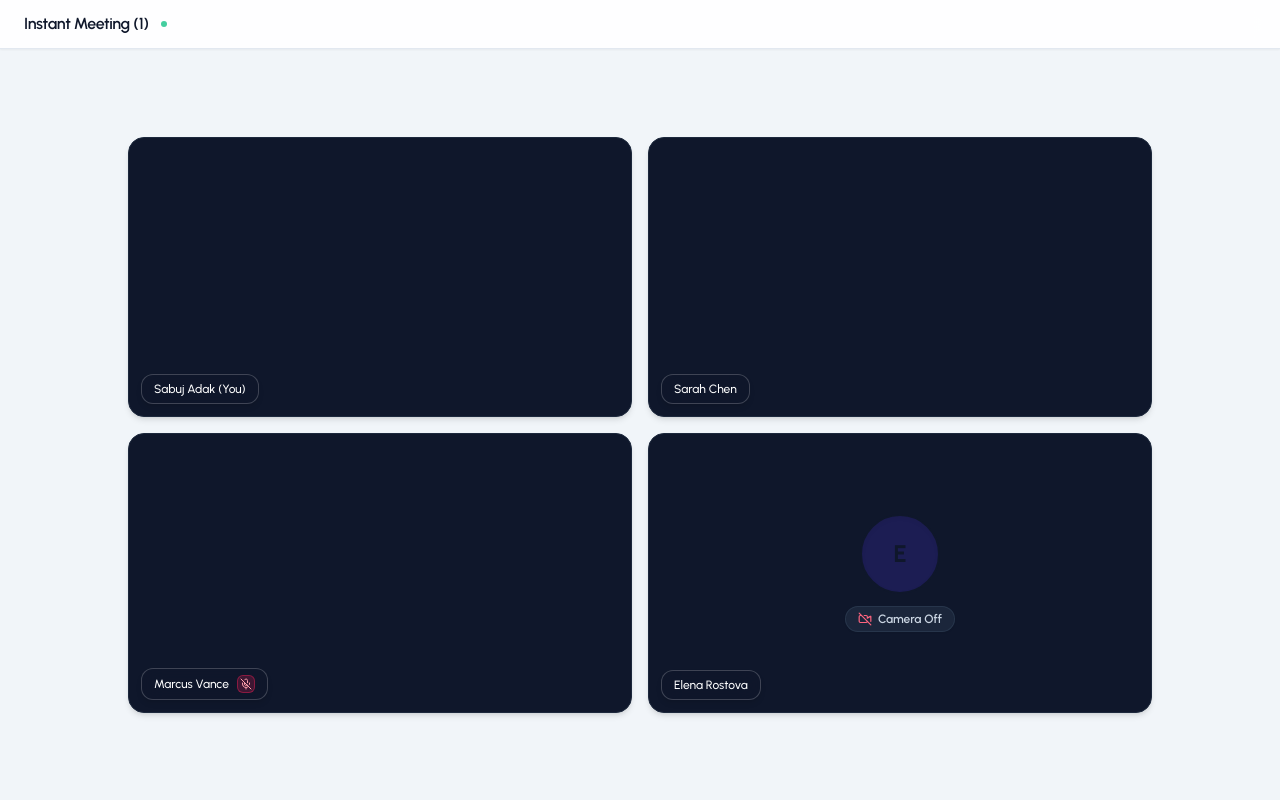
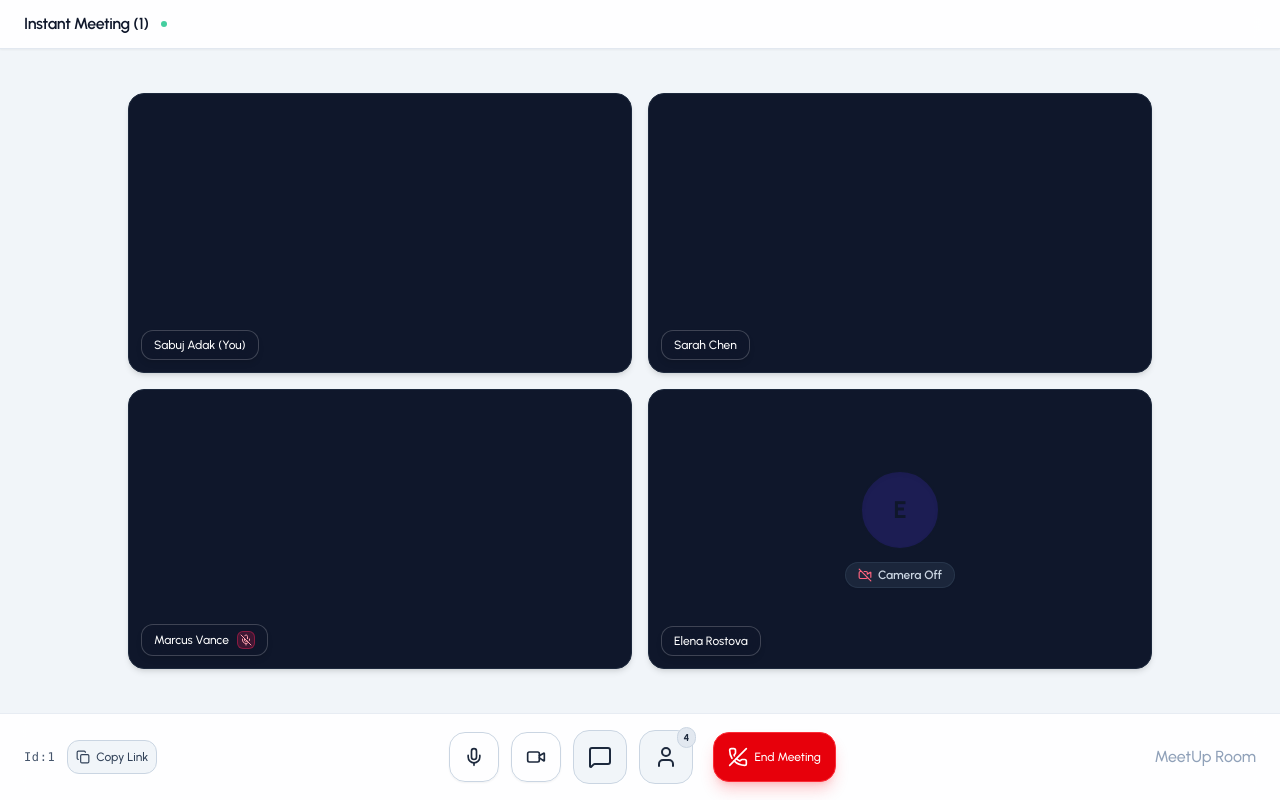
Before and after one commit to Mr-S-Adak/MeetUp-video-conferencing, a React (Vite) app in the folder client/: page /meeting/1 in a window 1280 px wide. Built offline with nearby package versions, Linux system fonts and the light colour scheme; no server answers.

Commit message:
Add meeting control bar

```diff
--- /dev/null
+++ b/client/src/components/meeting/ControlBar.jsx
@@ -0,0 +1,155 @@
+import {
+  CheckIcon,
+  CopyIcon,
+  MessageSquareIcon,
+  MicIcon,
+  MicOffIcon,
+  PhoneOffIcon,
+  UserIcon,
+  VideoIcon,
+  VideoOffIcon,
+} from "lucide-react";
+import React, { useState } from "react";
+import toast from "react-hot-toast";
+
+const ControlBar = ({
+  roomId,
+  audioEnabled,
+  videoEnabled,
+  onToggleAudio,
+  onToggleVideo,
+  onToggleChat,
+  onToggleParticipants,
+  isChatOpen,
+  isParticipantsOpen,
+  unreadCount,
+  participantCount,
+  isHost,
+  onLeave,
+  onEndMeeting,
+}) => {
+  const [copied, setCopied] = useState(false);
+
+  const copyMeetingId = () => {
+    navigator.clipboard.writeText(window.location.href);
+    setCopied(true);
+    toast.success("Meeting link copied!");
+    setTimeout(() => setCopied(false), 2000);
+  };
+  return (
+    <footer className="w-full bg-white/90 backdrop-blur-md border-t border-slate-200/80 px-6 py-4 flex items-center justify-between z-40 shadow-slate-200/50">
+      {/* Left Info & Copy Link */}
+      <div className="hidden sm:flex items-center gap-3">
+        <span className="text-xs font-medium text-slate-600 font-mono tracking-wider">
+          Id:{roomId}
+        </span>
+        <button
+          onClick={copyMeetingId}
+          className="p-2 rounded-xl bg-slate-100 hover:bg-slate-200 border border-slate-300 text-slate-700 hover:text-slate-900 flex items-center gap-1.5 text-xs font-medium cursor-pointer transition-all"
+        >
+          {copied ? (
+            <CheckIcon className="w-3.5 h-3.5 text-emerald-600" />
+          ) : (
+            <CopyIcon className="w-3.5 h-3.5" />
+          )}
+          <span>{copied ? "Copied" : "Copy Link"}</span>
+        </button>
+      </div>
+
+      {/* Center Controls */}
+      <div className="flex items-center gap-3 mx-auto sm:mx-0">
+        {/* Audio Toggle */}
+        <button
+          onClick={onToggleAudio}
+          className={`p-3.5 rounded-2xl transition-all cursor-pointer border ${
+            audioEnabled
+              ? "bg=slate-100 hover:bg-slate-200 text-slate-800 border-slate-300 shadow-xs"
+              : "bg-rose-50 hover:bg-rose-100 text-rose-600 border-rose-200 shadow-xs"
+          }`}
+          title={audioEnabled ? "Mute Microphone" : "Unmute Microphone"}
+        >
+          {audioEnabled ? (
+            <MicIcon className="w-5 h-5" />
+          ) : (
+            <MicOffIcon className="w-5 h-5" />
+          )}
+        </button>
+        {/* Video Toggle  */}
+        <button
+          onClick={onToggleVideo}
+          className={`p-3.5 rounded-2xl transition-all cursor-pointer border ${
+            videoEnabled
+              ? "bg=slate-100 hover:bg-slate-200 text-slate-800 border-slate-300 shadow-xs"
+              : "bg-rose-50 hover:bg-rose-100 text-rose-600 border-rose-200 shadow-xs"
+          }`}
+          title={videoEnabled ? "Turn Off Camera" : "Turn On Camera"}
+        >
+          {videoEnabled ? (
+            <VideoIcon className="w-5 h-5" />
+          ) : (
+            <VideoOffIcon className="w-5 h-5" />
+          )}
+        </button>
+        {/* Chat Toggle  */}
+        <button
+          onClick={onToggleChat}
+          className={`p-3.5 rounded-2xl transition-all cursor-pointer border ${
+            isChatOpen
+              ? "bg-primary text-white border-primary shadow-md shadow-primary/20"
+              : "bg-slate-100 hover:bg-slate-200 text-slate-800 border-slate-300 shadoe-xs"
+          }`}
+          title="Toggle In-Meeting Chat"
+        >
+          <MessageSquareIcon claasName="w-5 h-5" />
+          {unreadCount > 0 && !isChatOpen && (
+            <span className="absolute -top-1 -right-1 bg-primary text-white text-[10px] font-bold w-5 h-5 rounded-full flex items-center justify-center border-2 border-white shadow-xs">
+              {unreadCount}
+            </span>
+          )}
+        </button>
+        {/* Praticipants Toggle  */}
+        <button
+          onClick={onToggleParticipants}
+          className={`relative p-3.5 rounded-2xl transition-all cursor-pointer border ${
+            isParticipantsOpen
+              ? "bg-primary text-white border-primary shadow-md shadow-primary/20"
+              : "bg-slate-100 hover:bg-slate-200 text-slate-800 border-slate-300 shadoe-xs"
+          }`}
+          title="Toggle Participants List"
+        >
+          <UserIcon claasName="w-5 h-5" />
+
+          <span className="absolute -top-1 -right-1 bg-slate-200 text-slate-800 text-[10px] font-bold px-1.5 py-0.5 rounded-full border border-slate-300">
+            {participantCount}
+          </span>
+        </button>
+        {/* Laeve / End Meeting Button */}
+        {isHost ? (
+          <button
+            onClick={onEndMeeting}
+            className="p-3.5 rounded-2xl bg-red-600 hover:bg-red-700 text-white shadow-lg shadow-red-500/25 transition-all cursor-pointer border border-red-500 ml-2 font-medium text-xs flex items-center gap-1.5"
+            title="End Meeting for All"
+          >
+            <PhoneOffIcon className="w-5 h-5" />
+            <span className="hidden md:inline">End Meeting</span>
+          </button>
+        ) : (
+          <button
+            onClick={onLeave}
+            className="p-3.5 rounded-2xl bg-red-600 hover:bg-red-700 text-white shadow-lg shadow-red-500/25 transition-all cursor-pointer border border-red-500 ml-2"
+            title="Leave Meeting"
+          >
+            <PhoneOffIcon className="w-5 h-5" />
+          </button>
+        )}
+      </div>
+
+      {/* Right Placeholder */}
+      <div className="hidden sm:block w-32 text-right">
+        <span className="font-medium text-slate-400">MeetUp Room</span>
+      </div>
+    </footer>
+  );
+};
+
+export default ControlBar;
--- a/client/src/pages/MeetingRoom.jsx
+++ b/client/src/pages/MeetingRoom.jsx
@@ -6,6 +6,8 @@ import useWebRTC from "../hooks/useWebRTC";
 import ChatPanel from "../components/meeting/ChatPanel";
 import { useChat } from "../hooks/useChat";
 import ParticipantList from "../components/meeting/ParticipantList";
+import ControlBar from "../components/meeting/Controlbar";
+import toast from "react-hot-toast";
 
 const MeetingRoom = () => {
   const { meetingId } = useParams();
@@ -37,9 +39,16 @@ const MeetingRoom = () => {
 
   const isHost = true;
 
-  const handleleave = () => {};
+  const handleleave = () => {
+    toast("You left the meeting");
+    navigate("/dashboard");
+  };
 
-  const handleEndMeeting = () => {};
+  const handleEndMeeting = () => {
+    endMeeting();
+    toast("Meeting ended for all participants");
+    navigate("/dashboard");
+  };
 
   return (
     <div className="h-screen w-screen bg-slate-100 text-slate-900 flex flex-col overflow-hidden relative font-sans">
@@ -82,9 +91,24 @@ const MeetingRoom = () => {
           remoteUsers={remoteUsers}
           meetinghostId={dummyUser.id}
         />
-
-        {/* Bottom Control Bar */}
       </div>
+      {/* Bottom Control Bar */}
+      <ControlBar
+        roomId={meetingId || dummyMeetingDetails.meetingId}
+        audioEnabled={audioEnabled}
+        videoEnabled={videoEnabled}
+        onToggleAudio={toggleAudio}
+        onToggleVideo={toggleVideo}
+        onToggleChat={toggleChat}
+        onToggleParticipants={() => setIsParticipantsOpen((prev) => !prev)}
+        isChatOpen={isChatOpen}
+        isParticipantsOpen={isParticipantsOpen}
+        unreadCount={unredCount}
+        participantCount={1 + remoteUsers.length}
+        isHost={isHost}
+        onLeave={handleleave}
+        onEndMeeting={handleEndMeeting}
+      />
     </div>
   );
 };
```
